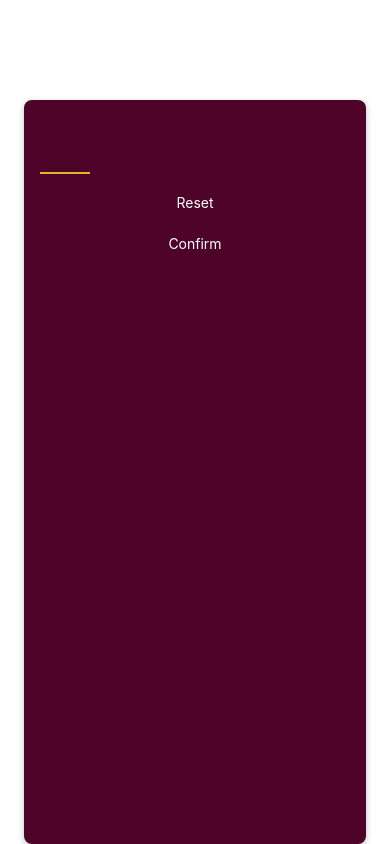
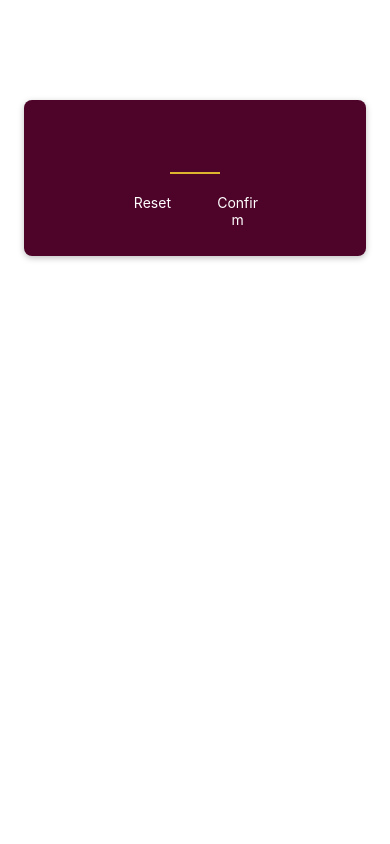
Before and after one commit to KennethSoriano/miniGuessingGame, a React Native app: screen / in a window 390 px wide. Built offline with nearby package versions, Linux system fonts and the light colour scheme.

Commit message:
improving buttons

```diff
--- a/screens/StartGameScreen.js
+++ b/screens/StartGameScreen.js
@@ -12,8 +12,14 @@ function StartGameScreen() {
                 autoCapitalize="none"
                 autoCorrect={false}
             />
-            <PrimaryButton>Reset</PrimaryButton>
-            <PrimaryButton>Confirm</PrimaryButton>
+            <View style={styles.buttonsContainer}>
+                <View style={styles.buttonContainer}>
+                    <PrimaryButton>Reset</PrimaryButton>
+                </View>
+                <View style={styles.buttonContainer}>
+                    <PrimaryButton>Confirm</PrimaryButton>
+                </View>
+            </View>
         </View>
     );
 }
@@ -22,7 +28,8 @@ export default StartGameScreen;
 
 const styles = StyleSheet.create({
     inputContainer: {
-        flex: 1,
+        justifyContent: 'center',
+        alignItems: 'center',
         marginTop: 100,
         marginHorizontal: 24,
         padding: 16,
@@ -44,5 +51,11 @@ const styles = StyleSheet.create({
         marginVertical: 8,
         fontWeight: 'bold',
         textAlign: 'center'
+    },
+    buttonsContainer: {
+        flexDirection: 'row',
+    },
+    buttonContainer: {
+        flex: 1,
     }
 });
```
